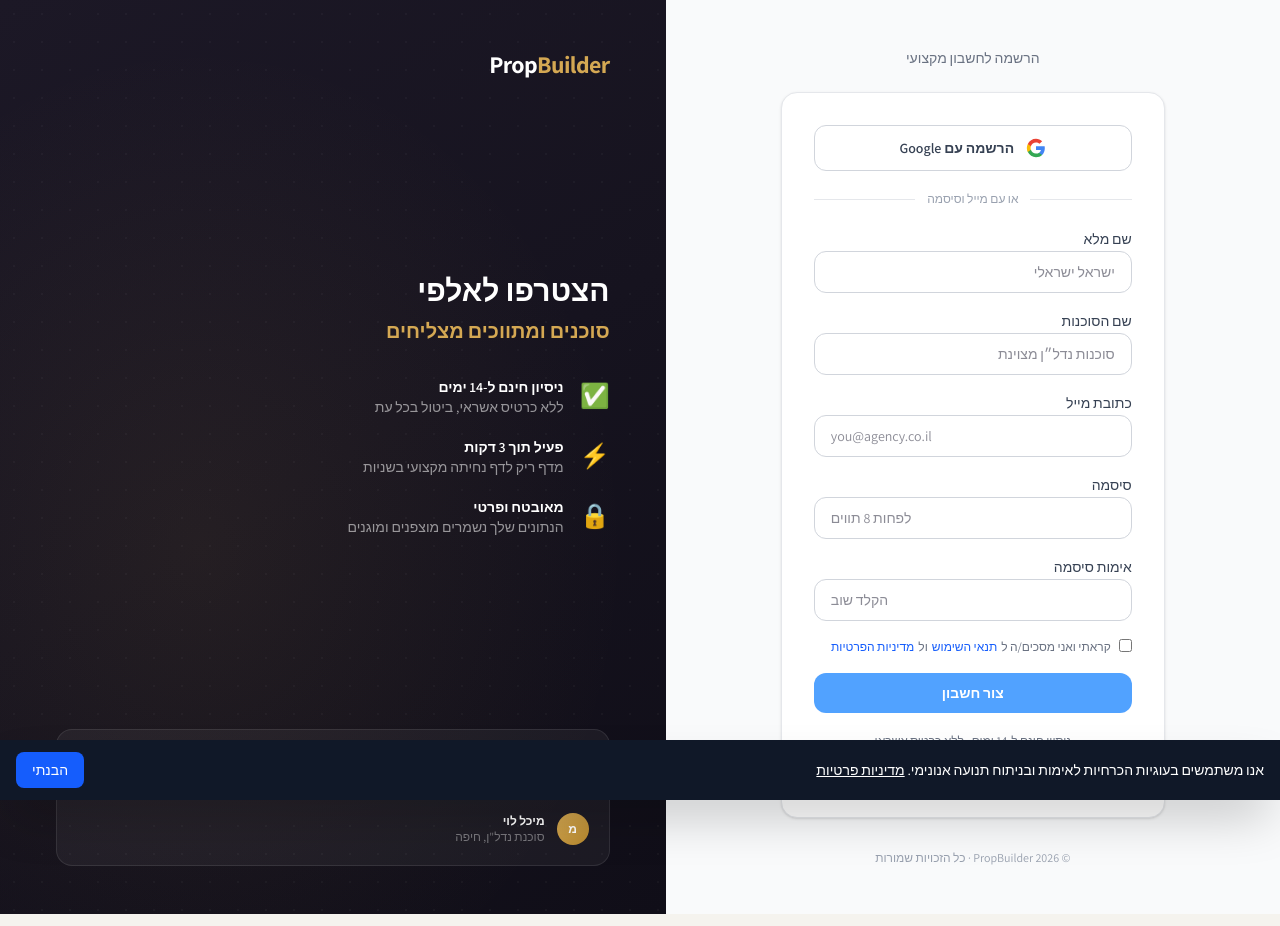
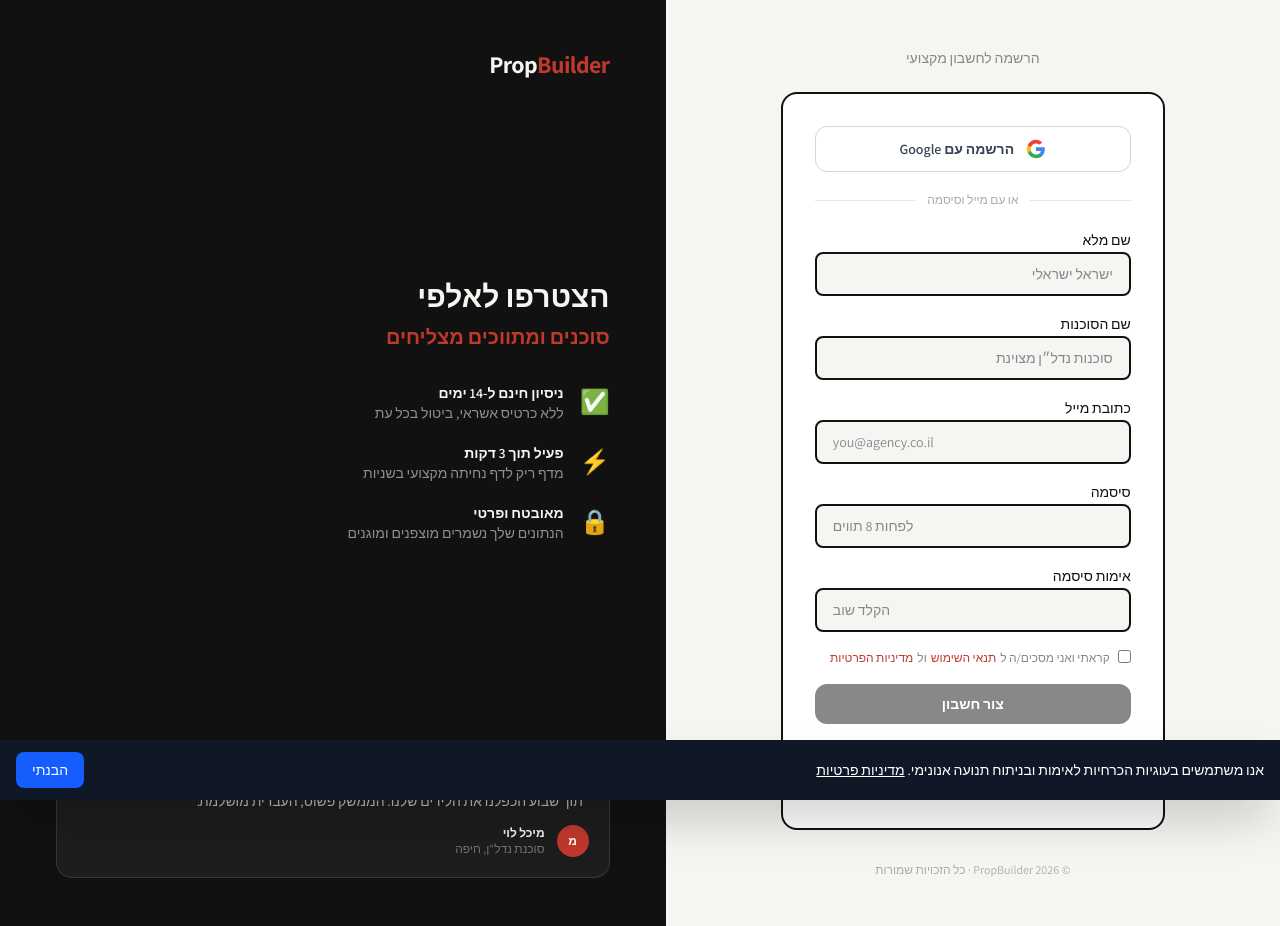
Before and after one commit to hadarsap1/property-landing-builder, a Next.js app: page /auth/register in a window 1280 px wide. Built offline with nearby package versions, Linux system fonts and the light colour scheme; a web font is replaced by a local one.

Commit message:
editorial design: auth pages, pricing, terms
Co-Authored-By: Claude Sonnet 4.6 <noreply@anthropic.com>
Claude-Session: https://claude.ai/code/session_014jULkaHeiBAeNoT33T5HjZ

```diff
--- a/app/auth/register/_register-form.tsx
+++ b/app/auth/register/_register-form.tsx
@@ -48,37 +48,21 @@ export default function RegisterForm({ trialDays }: { trialDays: number }) {
         {/* ── Branding panel (left, desktop only) ── */}
         <div
           className="hidden md:flex md:w-[52%] flex-col justify-between px-14 py-12 relative overflow-hidden"
-          style={{ background: 'linear-gradient(150deg, #1c1826 0%, #100e18 100%)' }}
+          style={{ background: '#111' }}
           dir="rtl"
         >
-          <div
-            className="absolute pointer-events-none"
-            style={{
-              inset: 0,
-              background: 'radial-gradient(ellipse at 30% 60%, rgba(212,168,83,0.08) 0%, transparent 65%)',
-            }}
-          />
-          <div
-            className="absolute pointer-events-none opacity-[0.04]"
-            style={{
-              inset: 0,
-              backgroundImage: 'radial-gradient(rgba(255,255,255,0.8) 1px, transparent 1px)',
-              backgroundSize: '28px 28px',
-            }}
-          />
-
           <div className="relative">
-            <Link href="/" className="text-2xl font-bold text-white tracking-tight">
-              Prop<span style={{ color: '#d4a853' }}>Builder</span>
+            <Link href="/" className="text-2xl font-bold tracking-tight" style={{ color: '#f7f5f2' }}>
+              Prop<span style={{ color: '#c0392b' }}>Builder</span>
             </Link>
           </div>
 
           <div className="relative space-y-8">
             <div>
-              <h2 className="text-3xl font-bold text-white leading-tight mb-2">
+              <h2 className="text-3xl font-bold leading-tight mb-2" style={{ color: '#f7f5f2' }}>
                 הצטרפו לאלפי
               </h2>
-              <p className="text-xl font-semibold" style={{ color: '#d4a853' }}>
+              <p className="text-xl font-semibold" style={{ color: '#c0392b' }}>
                 סוכנים ומתווכים מצליחים
               </p>
             </div>
@@ -104,8 +88,8 @@ export default function RegisterForm({ trialDays }: { trialDays: number }) {
                 <li key={title} className="flex items-start gap-4">
                   <span className="text-2xl mt-0.5 shrink-0">{icon}</span>
                   <div>
-                    <p className="text-white font-semibold text-sm">{title}</p>
-                    <p className="text-sm" style={{ color: 'rgba(255,255,255,0.55)' }}>{desc}</p>
+                    <p className="font-semibold text-sm" style={{ color: '#f7f5f2' }}>{title}</p>
+                    <p className="text-sm" style={{ color: 'rgba(247,245,242,0.55)' }}>{desc}</p>
                   </div>
                 </li>
               ))}
@@ -116,28 +100,28 @@ export default function RegisterForm({ trialDays }: { trialDays: number }) {
             <div
               className="rounded-2xl p-5"
               style={{
-                background: 'rgba(255,255,255,0.05)',
-                border: '1px solid rgba(255,255,255,0.09)',
+                background: 'rgba(247,245,242,0.05)',
+                border: '1px solid rgba(247,245,242,0.12)',
               }}
             >
               <div className="flex items-center gap-2 mb-2">
                 {['★', '★', '★', '★', '★'].map((s, i) => (
-                  <span key={i} style={{ color: '#d4a853' }} className="text-sm">{s}</span>
+                  <span key={i} style={{ color: '#c0392b' }} className="text-sm">{s}</span>
                 ))}
               </div>
-              <p className="text-sm text-white/70 leading-relaxed mb-3">
+              <p className="text-sm leading-relaxed mb-3" style={{ color: 'rgba(247,245,242,0.7)' }}>
                 &quot;תוך שבוע הכפלנו את הלידים שלנו. הממשק פשוט, העברית מושלמת.&quot;
               </p>
               <div className="flex items-center gap-3">
                 <div
-                  className="w-8 h-8 rounded-full flex items-center justify-center text-xs font-bold text-white shrink-0"
-                  style={{ background: 'linear-gradient(135deg, #d4a853, #b8892e)' }}
+                  className="w-8 h-8 rounded-full flex items-center justify-center text-xs font-bold shrink-0"
+                  style={{ background: '#c0392b', color: '#fff' }}
                 >
                   מ
                 </div>
                 <div>
-                  <p className="text-white text-xs font-semibold">מיכל לוי</p>
-                  <p className="text-white/40 text-xs">סוכנת נדל&quot;ן, חיפה</p>
+                  <p className="text-xs font-semibold" style={{ color: '#f7f5f2' }}>מיכל לוי</p>
+                  <p className="text-xs" style={{ color: 'rgba(247,245,242,0.4)' }}>סוכנת נדל&quot;ן, חיפה</p>
                 </div>
               </div>
             </div>
@@ -145,22 +129,22 @@ export default function RegisterForm({ trialDays }: { trialDays: number }) {
         </div>
 
         {/* ── Form panel ── */}
-        <div className="flex-1 flex flex-col items-center justify-center px-6 py-12 bg-gray-50 min-h-screen md:min-h-0" dir="rtl">
+        <div className="flex-1 flex flex-col items-center justify-center px-6 py-12 min-h-screen md:min-h-0" style={{ background: '#f7f5f2' }} dir="rtl">
           <div className="mb-6 md:hidden text-center">
-            <Link href="/" className="text-2xl font-bold text-gray-900">PropBuilder</Link>
+            <Link href="/" className="text-2xl font-bold" style={{ color: '#111' }}>PropBuilder</Link>
           </div>
 
           <div className="w-full max-w-sm">
             <div className="text-center mb-6 hidden md:block">
-              <p className="text-sm text-gray-500">הרשמה לחשבון מקצועי</p>
+              <p className="text-sm" style={{ color: '#888' }}>הרשמה לחשבון מקצועי</p>
             </div>
             <div className="text-center mb-6 md:hidden">
-              <p className="text-sm text-gray-500">הרשמה לחשבון מקצועי</p>
+              <p className="text-sm" style={{ color: '#888' }}>הרשמה לחשבון מקצועי</p>
             </div>
 
-            <div className="bg-white rounded-2xl shadow-sm border border-gray-200 p-8 space-y-5">
+            <div className="rounded-2xl p-8 space-y-5" style={{ background: '#fff', border: '2px solid #111' }}>
               {error && (
-                <div className="bg-red-50 text-red-700 text-sm rounded-xl px-4 py-3 border border-red-200">
+                <div className="text-sm rounded-xl px-4 py-3" style={{ background: '#fef2f2', color: '#991b1b', border: '1px solid #fecaca' }}>
                   {error}
                 </div>
               )}
@@ -168,9 +152,9 @@ export default function RegisterForm({ trialDays }: { trialDays: number }) {
               <GoogleSignInButton callbackUrl="/auth/broker-setup" label="הרשמה עם Google" />
 
               <div className="flex items-center gap-3">
-                <div className="flex-1 h-px bg-gray-200" />
-                <span className="text-xs text-gray-400">או עם מייל וסיסמה</span>
-                <div className="flex-1 h-px bg-gray-200" />
+                <div className="flex-1 h-px" style={{ background: '#e5e5e5' }} />
+                <span className="text-xs" style={{ color: '#aaa' }}>או עם מייל וסיסמה</span>
+                <div className="flex-1 h-px" style={{ background: '#e5e5e5' }} />
               </div>
 
               <form onSubmit={handleSubmit} className="space-y-4">
@@ -182,7 +166,7 @@ export default function RegisterForm({ trialDays }: { trialDays: number }) {
                   { id: 'confirm',     label: 'אימות סיסמה',  type: 'password', placeholder: 'הקלד שוב',             ac: 'new-password', ltr: true  },
                 ] as const).map(({ id, label, type, placeholder, ac, ltr }) => (
                   <div key={id} className="space-y-1">
-                    <label htmlFor={id} className="text-sm font-medium text-gray-700">{label}</label>
+                    <label htmlFor={id} className="text-sm font-medium" style={{ color: '#111' }}>{label}</label>
                     <input
                       id={id}
                       type={type}
@@ -192,7 +176,8 @@ export default function RegisterForm({ trialDays }: { trialDays: number }) {
                       value={form[id]}
                       onChange={set(id)}
                       placeholder={placeholder}
-                      className="w-full border border-gray-300 rounded-xl px-4 py-2.5 text-sm focus:outline-none focus:ring-2 focus:ring-blue-500"
+                      className="w-full rounded-lg px-4 py-2.5 text-sm focus:outline-none"
+                      style={{ border: '2px solid #111', background: '#f7f5f2' }}
                     />
                   </div>
                 ))}
@@ -202,36 +187,37 @@ export default function RegisterForm({ trialDays }: { trialDays: number }) {
                     type="checkbox"
                     checked={agreedToTerms}
                     onChange={e => setAgreedToTerms(e.target.checked)}
-                    className="mt-0.5 shrink-0 accent-blue-600"
+                    className="mt-0.5 shrink-0"
                   />
-                  <span className="text-xs text-gray-500 leading-relaxed">
+                  <span className="text-xs leading-relaxed" style={{ color: '#888' }}>
                     קראתי ואני מסכים/ה ל
-                    <a href="/terms" target="_blank" rel="noopener noreferrer" className="text-blue-600 hover:underline mx-1">תנאי השימוש</a>
+                    <a href="/terms" target="_blank" rel="noopener noreferrer" className="hover:underline mx-1" style={{ color: '#c0392b' }}>תנאי השימוש</a>
                     ול
-                    <a href="/privacy" target="_blank" rel="noopener noreferrer" className="text-blue-600 hover:underline mr-1">מדיניות הפרטיות</a>
+                    <a href="/privacy" target="_blank" rel="noopener noreferrer" className="hover:underline mr-1" style={{ color: '#c0392b' }}>מדיניות הפרטיות</a>
                   </span>
                 </label>
 
                 <button
                   type="submit"
                   disabled={loading || !agreedToTerms}
-                  className="w-full bg-blue-600 hover:bg-blue-700 disabled:bg-blue-400 text-white font-semibold py-2.5 rounded-xl transition-colors text-sm"
+                  className="w-full font-semibold py-2.5 rounded-xl transition-colors text-sm"
+                  style={{ background: loading || !agreedToTerms ? '#888' : '#c0392b', color: '#fff' }}
                 >
                   {loading ? 'יוצר חשבון...' : 'צור חשבון'}
                 </button>
               </form>
 
-              <p className="text-center text-xs text-gray-500">
+              <p className="text-center text-xs" style={{ color: '#888' }}>
                 ניסיון חינם ל-{trialDays} ימים · ללא כרטיס אשראי
               </p>
-              <p className="text-center text-xs text-gray-400">
+              <p className="text-center text-xs" style={{ color: '#aaa' }}>
                 כבר יש לך חשבון?{' '}
-                <Link href="/auth/login?mode=commercial" className="text-blue-600 hover:underline">כניסה</Link>
+                <Link href="/auth/login?mode=commercial" className="hover:underline" style={{ color: '#c0392b' }}>כניסה</Link>
               </p>
             </div>
           </div>
 
-          <p className="mt-8 text-xs text-gray-400 text-center">
+          <p className="mt-8 text-xs text-center" style={{ color: '#aaa' }}>
             © {new Date().getFullYear()} PropBuilder · כל הזכויות שמורות
           </p>
         </div>
```
Also changed, not shown: app/auth/broker-setup/_form.tsx (+11 -9 lines), app/auth/forgot-password/page.tsx (+16 -14 lines), app/auth/set-password/page.tsx (+18 -15 lines), app/pricing/page.tsx (+36 -29 lines), app/terms/page.tsx (+22 -22 lines).
